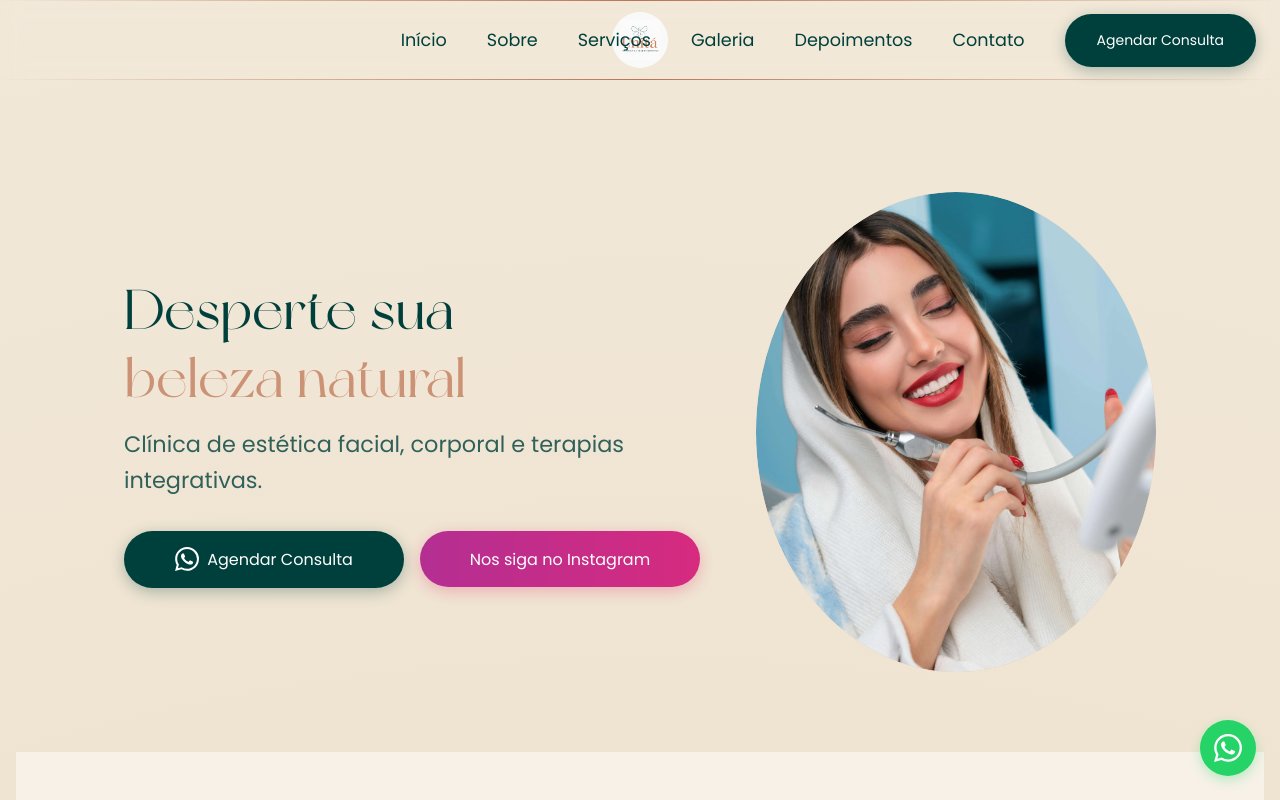
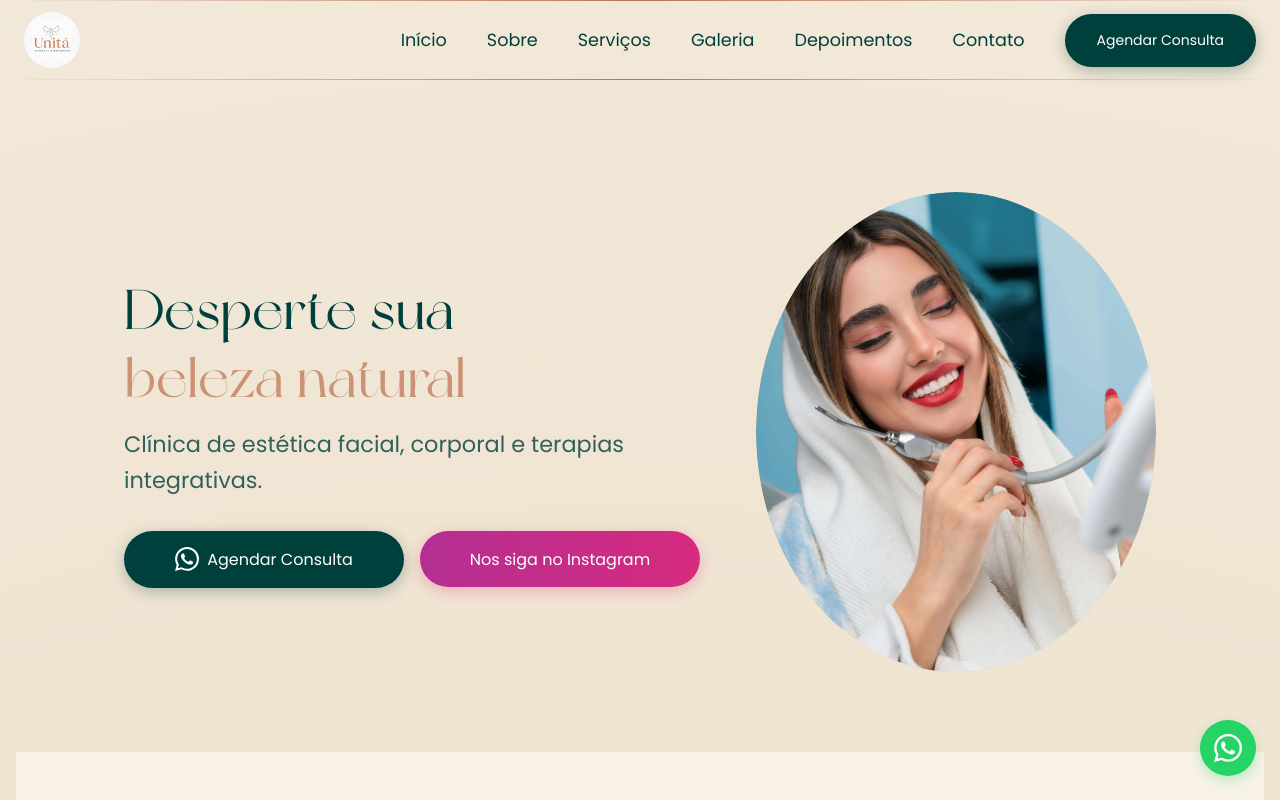
Before and after one commit to HeronNepomuceno/unita-site, a SvelteKit app: page / in a window 1280 px wide. Shown: the top 800 px of the page. Built offline with nearby package versions, Linux system fonts and the light colour scheme.

Commit message:
fix: update desktop menu version

```diff
--- a/src/components/Menu.svelte
+++ b/src/components/Menu.svelte
@@ -198,6 +198,13 @@
 
 /* ===== Desktop overrides ===== */
 @media (min-width: 969px) {
+	.logo-link {
+		position: static;
+		top: auto;
+		left: auto;
+		transform: none;
+	}
+
 	.menu-toggle {
 		display: none;
 	}
```
